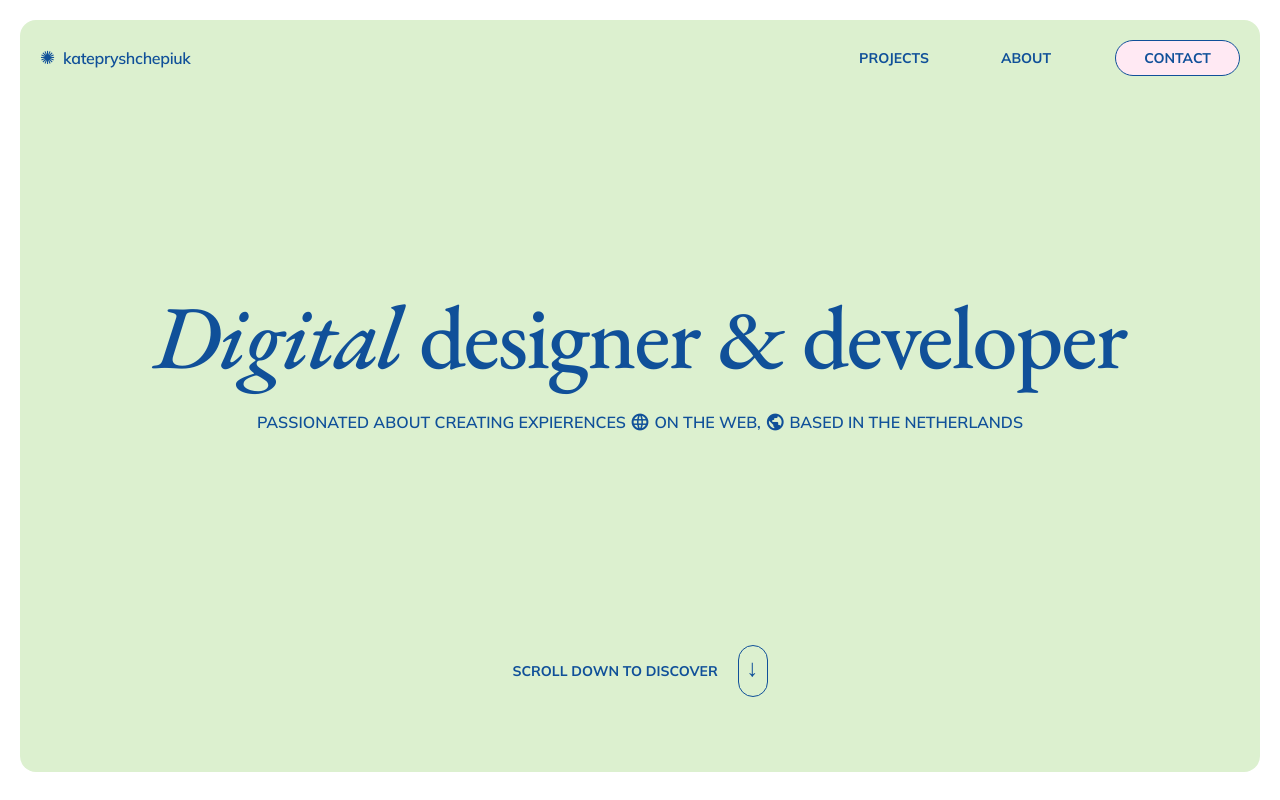
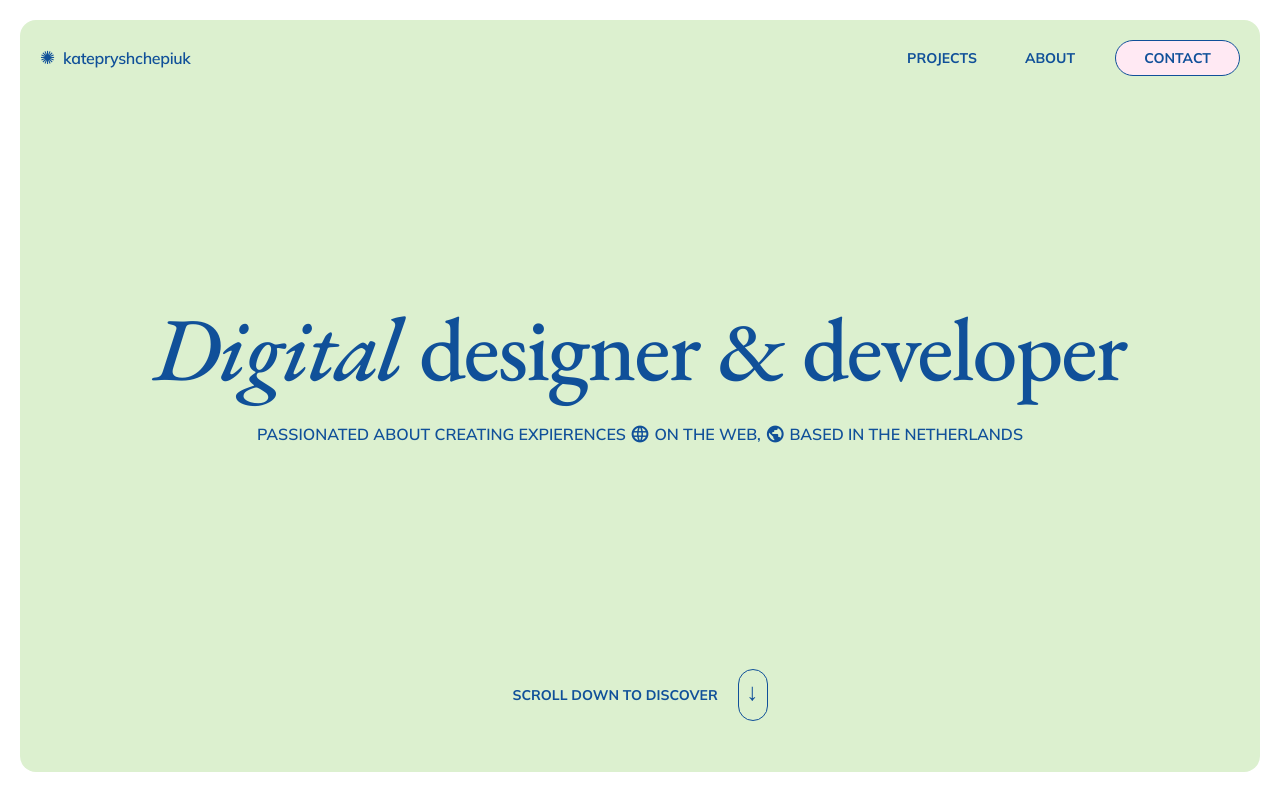
Before and after one commit to katepryshchepiuk/my-portfolio, a plain HTML site: page index.html in a window 1280 px wide. Drawn offline with nearby package versions, Linux system fonts and the light colour scheme.

Commit message:
Margins fixing

```diff
--- a/src/style.css
+++ b/src/style.css
@@ -72,7 +72,7 @@ h1.first-line {
 }
 
 .scroll-down {
-    margin-bottom: 56px;
+    margin-bottom: 32px;
 }
 
 .contact {
@@ -121,7 +121,7 @@ a.navbar-brand {
 
 .navbar-nav {
     padding: 0px;
-    gap: 56px;
+    gap: 32px;
 }
 
 @media (min-width: 992px) {
```
